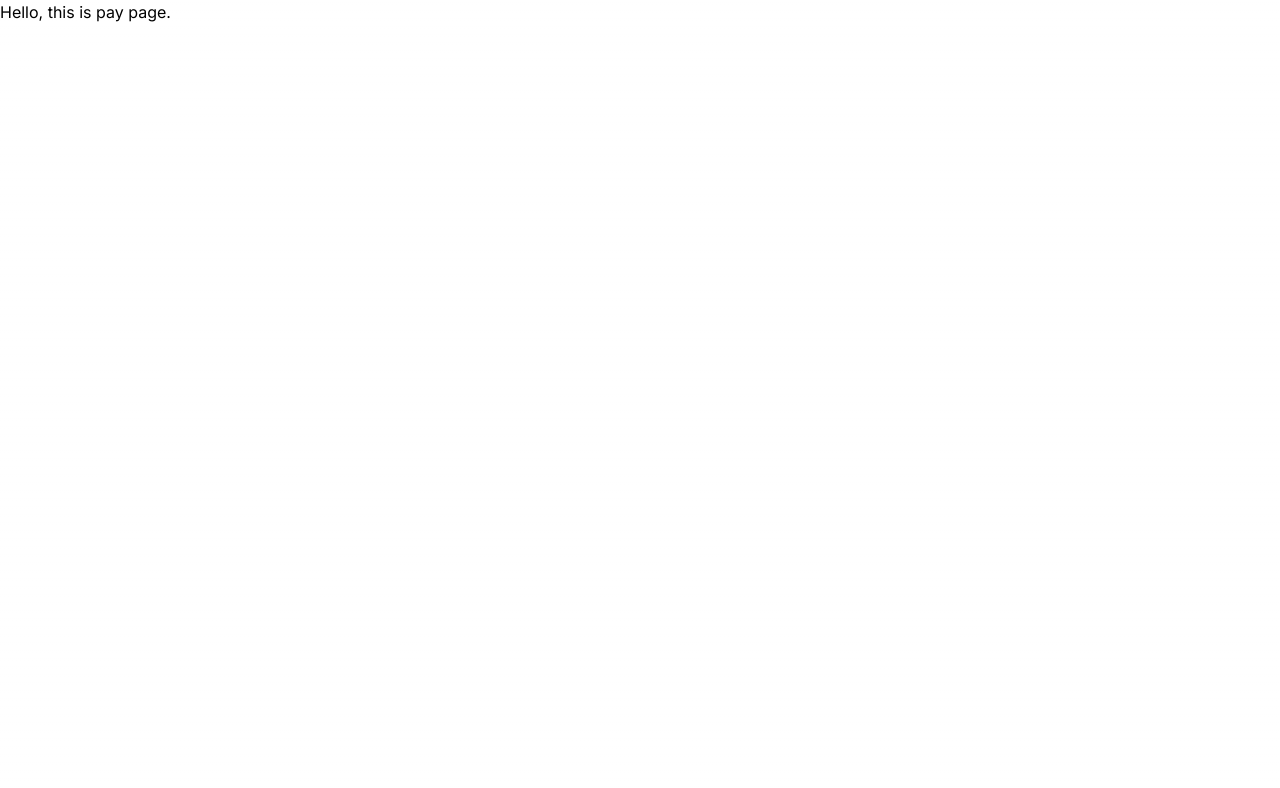
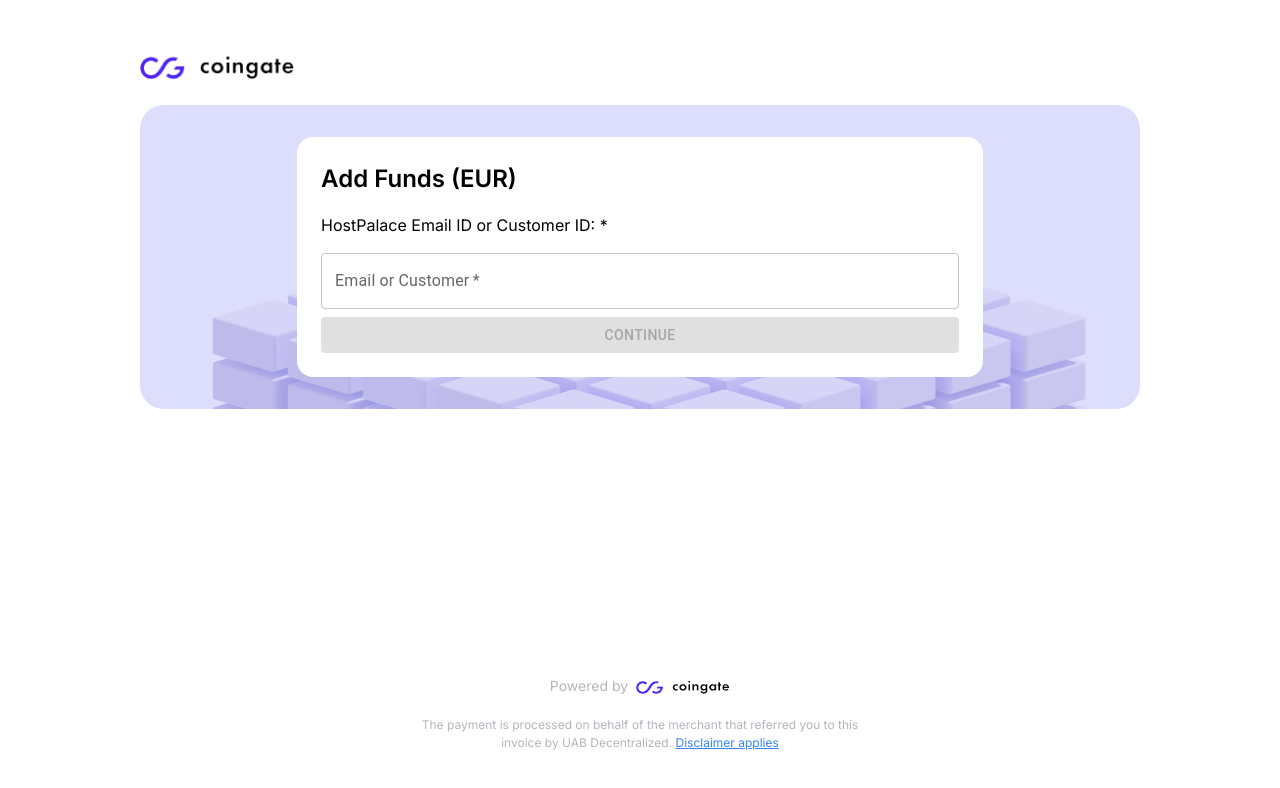
Before and after one commit to ican0220/paygate, a Next.js app: page /pay in a window 1280 px wide. Shown: the top 788 px of the page. Built offline with nearby package versions, Linux system fonts and the light colour scheme.

Commit message:
pay page modified

```diff
--- a/src/app/layout.tsx
+++ b/src/app/layout.tsx
@@ -1,6 +1,7 @@
 import type { Metadata } from "next";
 import { Inter } from "next/font/google";
 import "./globals.css";
+import "./styles/pay.css";
 
 const inter = Inter({ subsets: ["latin"] });
 
--- a/src/app/pay/page.tsx
+++ b/src/app/pay/page.tsx
@@ -1,15 +1,189 @@
-import React from 'react';
+"use client";
+import Image from "next/image";
+import React, { useCallback, useState } from "react";
+import { Box, Button, TextField, Slider, Typography } from "@mui/material";
+import KeyboardArrowLeftIcon from "@mui/icons-material/KeyboardArrowLeft";
+interface PayComponentProps {}
 
-interface PayComponentProps {
-
+interface FormDataType {
+  customer: string;
+  amount: number;
 }
+const MAX = 10000;
+const MIN = 500;
+const marks = [
+  {
+    value: MIN,
+    label: "",
+  },
+  {
+    value: MAX,
+    label: "",
+  },
+];
 
 const PayComponent: React.FC<PayComponentProps> = ({}) => {
-    return (
-        <div>
-            Hello, this is pay page.
+  const [formData, setFormData] = useState<FormDataType>({
+    customer: "",
+    amount: 500,
+  });
+  const [isSecondForm, setIsSecondForm] = useState(false);
+
+  const handleChange = useCallback(
+    (e: React.ChangeEvent<HTMLInputElement>) => {
+      setFormData({
+        ...formData,
+        [e.target.name]: e.target.value,
+      });
+    },
+    [formData]
+  );
+
+  const amountChange = useCallback(
+    (_: Event, newValue: number | number[], __: number) => {
+      setFormData({
+        ...formData,
+        amount: newValue as number,
+      });
+    },
+    [formData]
+  );
+
+  console.log(formData);
+  const handleSubmit = useCallback((e: React.FormEvent<HTMLFormElement>) => {
+    e.preventDefault();
+  }, []);
+
+  return (
+    <div className="flex flex-col items-center mx-[16px] py-[48px] h-dvh">
+      <div className="w-full max-w-[1000px] mb-[16px] md:mb-[24px]">
+        <Image
+          src={"/images/logo.png"}
+          width={155}
+          height={40}
+          alt="pay page logo"
+          style={{ aspectRatio: "auto 155/40" }}
+        />
+      </div>
+      <div className="flex flex-col justify-center items-center w-full max-w-[1000px] pay-form-container py-[32px] px-[10px] md:px-0 ">
+        <div className="bg-white p-[24px] rounded-[16px]">
+          <h3 className="text-[1.5rem] font-semibold text-left w-full">
+            Add Funds (EUR)
+          </h3>
+          <Box component="form" onSubmit={handleSubmit} sx={{ mt: 2 }}>
+            {!isSecondForm ? (
+              <>
+                <label>HostPalace Email ID or Customer ID: *</label>
+                <TextField
+                  label="Email or Customer"
+                  variant="outlined"
+                  name="customer"
+                  value={formData.customer}
+                  onChange={handleChange}
+                  fullWidth
+                  required
+                  margin="normal"
+                />
+                <Button
+                  type="button"
+                  variant="contained"
+                  color="primary"
+                  className="w-full"
+                  disabled={formData.customer ? false : true}
+                  onClick={() => setIsSecondForm(true)}
+                >
+                  Continue
+                </Button>
+              </>
+            ) : (
+              <>
+                <Button onClick={() => setIsSecondForm(false)} className="mb-5">
+                  <KeyboardArrowLeftIcon />
+                  Back
+                </Button>
+                <Box sx={{ display: "flex", justifyContent: "space-between" }}>
+                  <Typography
+                    variant="body2"
+                    onClick={() =>
+                      setFormData({
+                        ...formData,
+                        amount: MIN,
+                      })
+                    }
+                    sx={{ cursor: "pointer" }}
+                  >
+                    {MIN} EUR
+                  </Typography>
+                  <Typography
+                    variant="body2"
+                    onClick={() =>
+                      setFormData({
+                        ...formData,
+                        amount: MAX,
+                      })
+                    }
+                    sx={{ cursor: "pointer" }}
+                  >
+                    {MAX} EUR
+                  </Typography>
+                </Box>
+                <Slider
+                  marks={marks}
+                  step={10}
+                  value={formData.amount}
+                  valueLabelDisplay="auto"
+                  min={MIN}
+                  max={MAX}
+                  onChange={amountChange}
+                ></Slider>
+                <label>Amount in Euro</label>
+                <TextField
+                  label="Euro"
+                  variant="outlined"
+                  name="amount"
+                  value={formData.amount}
+                  onChange={handleChange}
+                  fullWidth
+                  required
+                  margin="normal"
+                  className="mb-5"
+                />
+                <Button
+                  type="submit"
+                  variant="contained"
+                  color="primary"
+                  className="w-full"
+                >
+                  Checkout
+                </Button>
+              </>
+            )}
+          </Box>
         </div>
-    )
-}
+      </div>
+      <footer className="mb-0 mt-[auto]">
+        <div className="flex justify-center items-center mb-5">
+          <p className="mr-2 text-[#B2B6BC] text-[14px]">Powered by</p>
+          <Image
+            src={"/images/logo.png"}
+            alt="footer logo"
+            width={94}
+            height={15}
+          />
+        </div>
+        <p className="text-[#B2B6BC] text-[12px] max-w-[456px] text-center">
+          The payment is processed on behalf of the merchant that referred you
+          to this invoice by UAB Decentralized.{" "}
+          <a
+            href="https://coingate.com/legal-documents/other-countries-supported/purchaser/disclaimer-for-purchasers"
+            className="text-blue-500 underline"
+          >
+            Disclaimer applies
+          </a>
+        </p>
+      </footer>
+    </div>
+  );
+};
 
 export default PayComponent;
--- /dev/null
+++ b/src/app/styles/pay.css
@@ -0,0 +1,7 @@
+.pay-form-container{
+
+    background-image: url(/images/pay-bg-default.png);
+    border-radius: 24px;
+    -webkit-background-size: 100% 100%;
+    background-size: 100% 100%;
+}
```
Also changed, not shown: package.json (+9 -5 lines), public/images/pay-bg-default.png (added), 1 other file (tests, documents, lock files or other folders).
